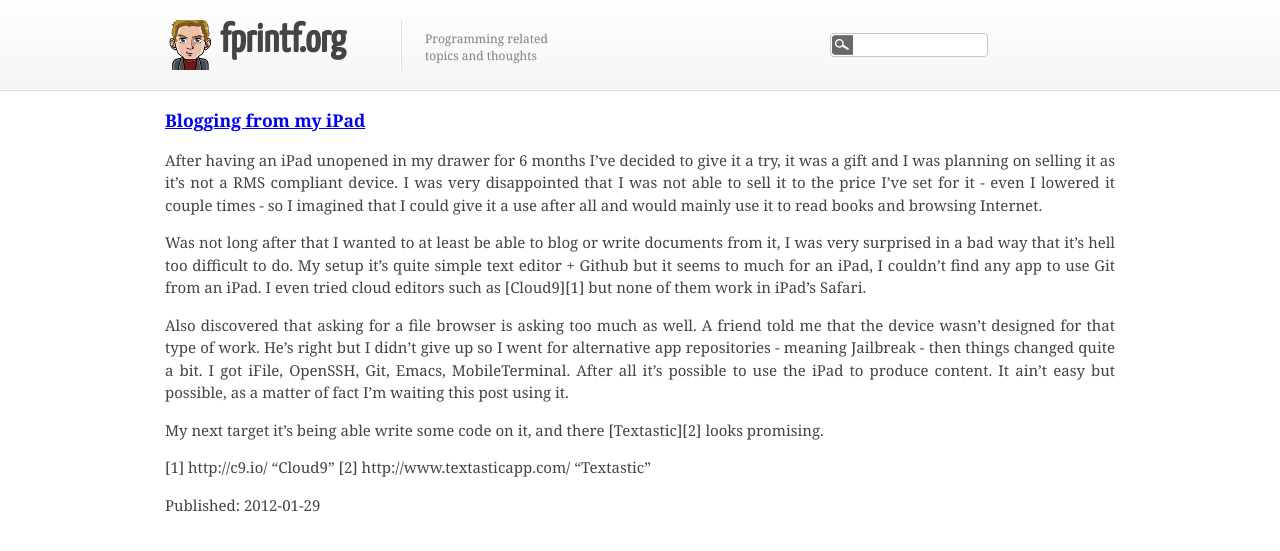
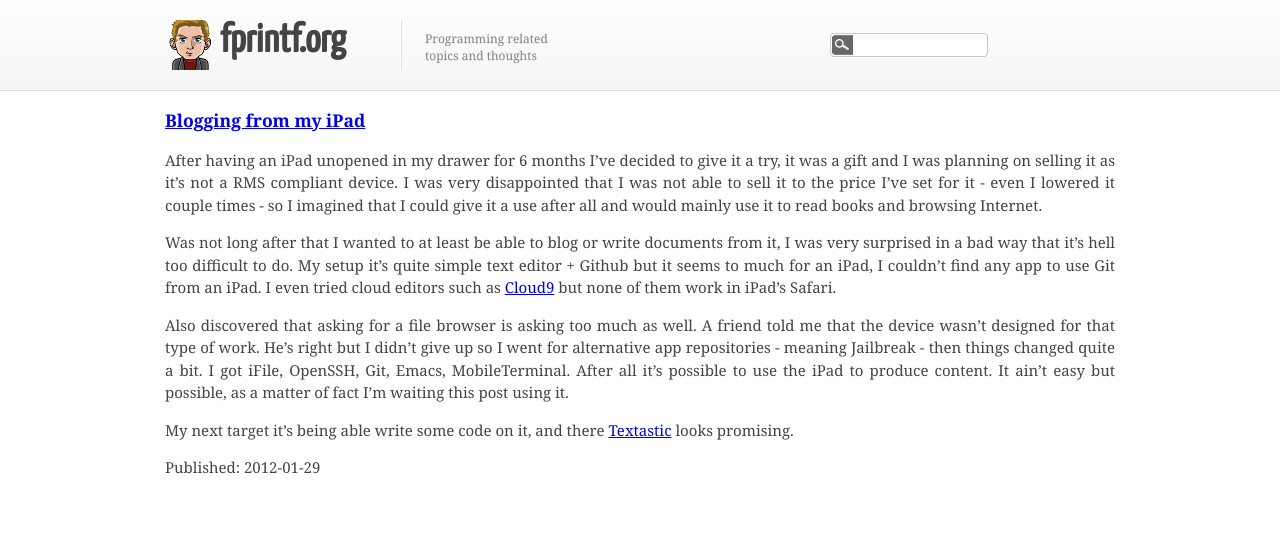
Before and after one commit to bluescreen10/bluescreen10.github.com, a Jekyll site: the page built from _posts/2012-01-29-Blogging-from-my-iPad.markdown, in a window 1280 px wide. Shown: the top 551 px of the page. Built offline with Jekyll 4.4.1, drawn with Linux system fonts in a browser that asks for light colours; some web fonts are replaced; comment, search, counter and statistics services are not loaded.

Commit message:
fix links in last post

```diff
--- a/_posts/2012-01-29-Blogging-from-my-iPad.markdown
+++ b/_posts/2012-01-29-Blogging-from-my-iPad.markdown
@@ -11,5 +11,5 @@ Also discovered that asking for a file browser is asking too much as well. A fri
 
 My next target it's being able write some code on it, and there [Textastic][2] looks promising.
 
-[1] http://c9.io/ "Cloud9"
-[2] http://www.textasticapp.com/ "Textastic"
+[1]: http://c9.io/ "Cloud9"
+[2]: http://www.textasticapp.com/ "Textastic"
```
